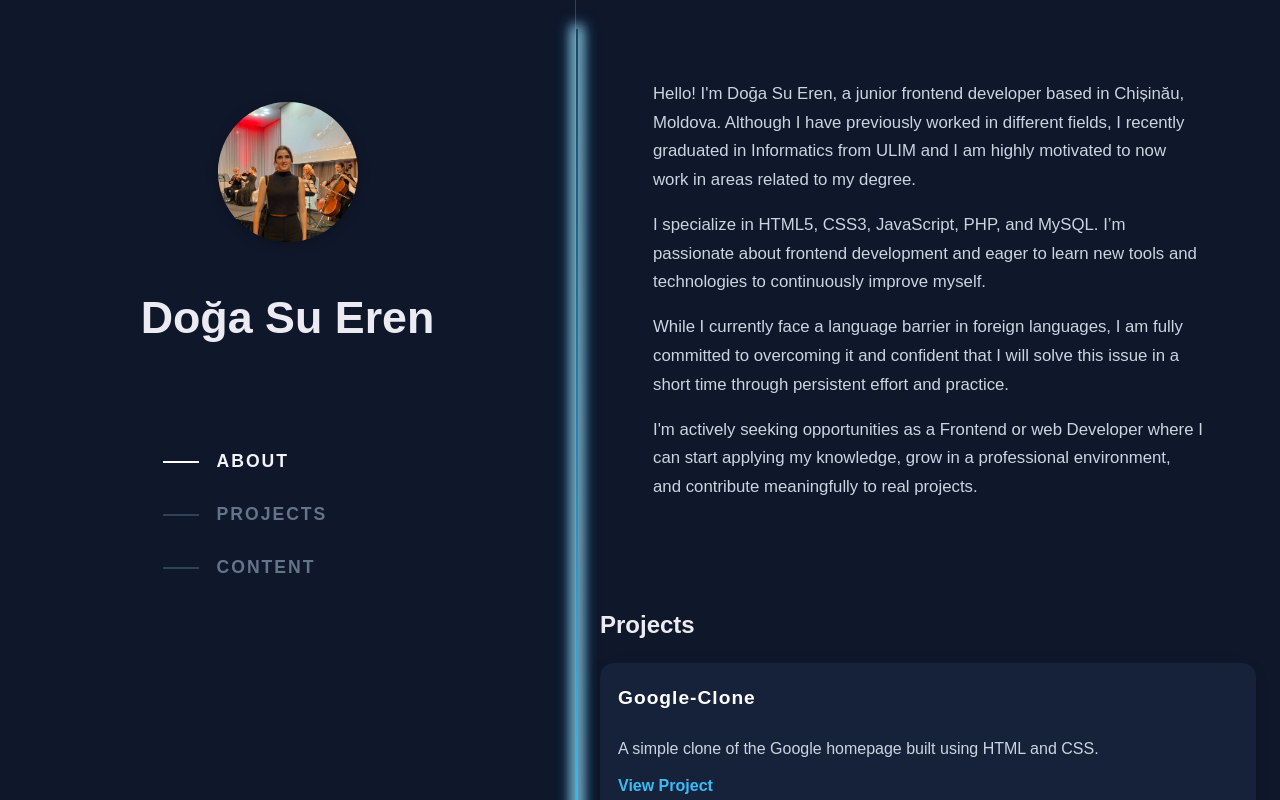
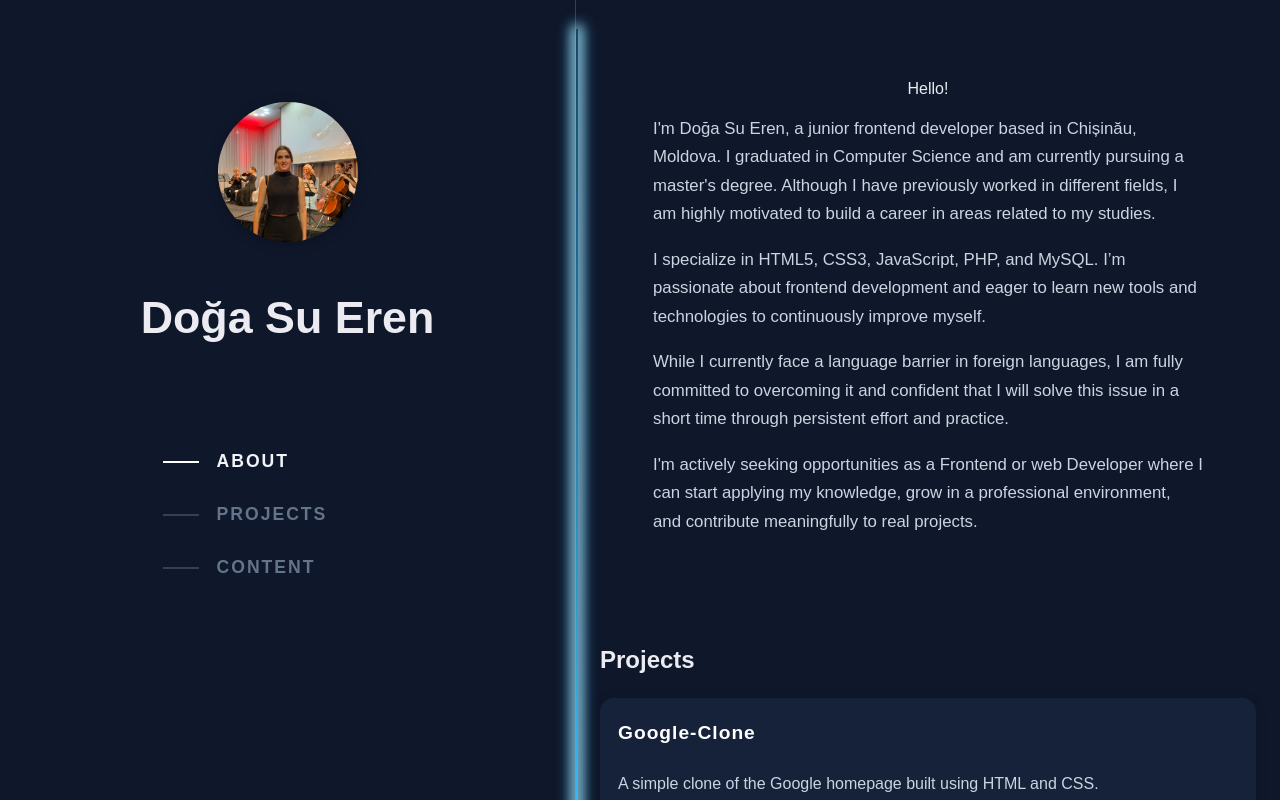
Before and after one commit to dogasu/Portfolio-site, a plain HTML site: page index.html in a window 1280 px wide. Drawn offline with Linux system fonts and the light colour scheme.

Commit message:
Update portfolio site

```diff
--- a/index.html
+++ b/index.html
@@ -18,8 +18,8 @@
   </div>
   <div class="main-content">
     <div class="content-box" id="about">
-      <h1></h1>
-      <p>Hello! I'm Doğa Su Eren, a junior frontend developer based in Chișinău, Moldova. Although I have previously worked in different fields, I recently graduated in Informatics from ULIM and I am highly motivated to now work in areas related to my degree.</p>
+      <h1></h1>Hello!</h1>
+      <p>I'm Doğa Su Eren, a junior frontend developer based in Chișinău, Moldova. I graduated in Computer Science and am currently pursuing a master's degree. Although I have previously worked in different fields, I am highly motivated to build a career in areas related to my studies.</p>
       <p>I specialize in HTML5, CSS3, JavaScript, PHP, and MySQL. I’m passionate about frontend development and eager to learn new tools and technologies to continuously improve myself.</p>
       <p>While I currently face a language barrier in foreign languages, I am fully committed to overcoming it and confident that I will solve this issue in a short time through persistent effort and practice.</p>
       <p>I'm actively seeking opportunities as a Frontend or web Developer where I can start applying my knowledge, grow in a professional environment, and contribute meaningfully to real projects. </p>
```
